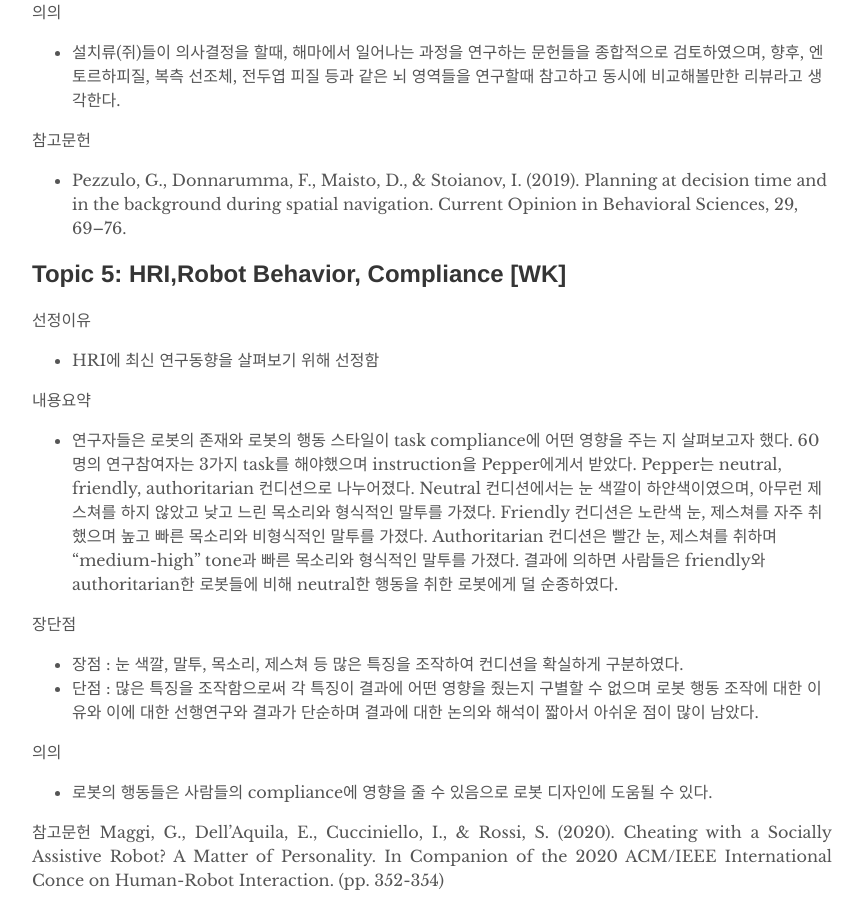
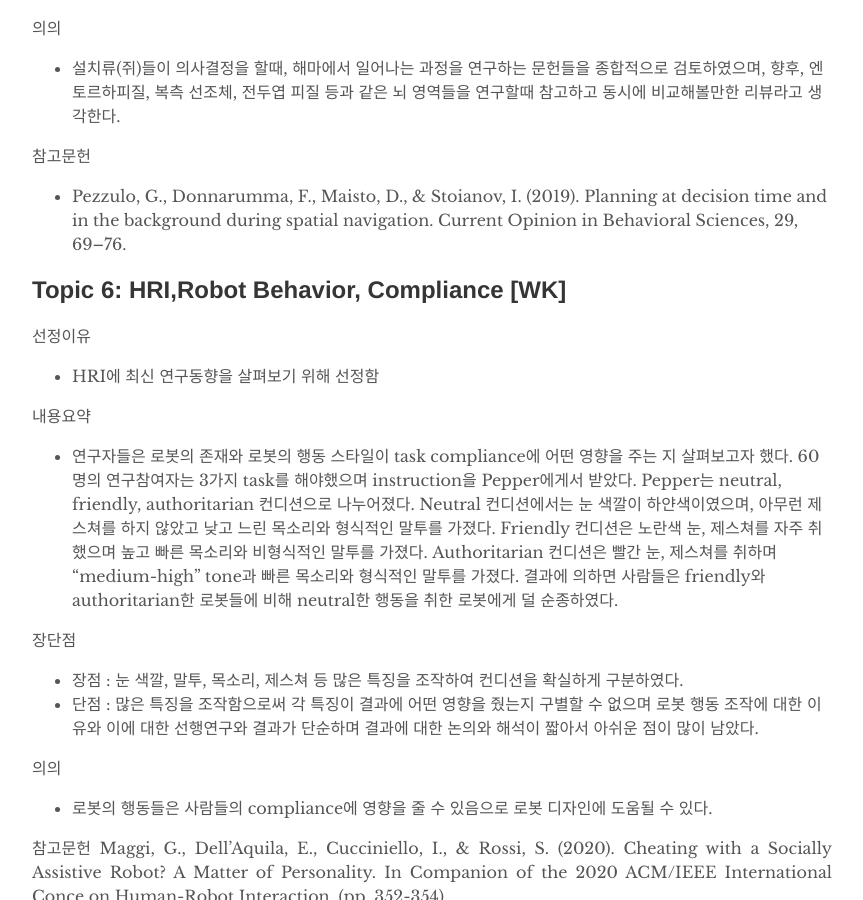
Before and after one commit to humanfactorspsych/blog, a Jekyll site: the page built from _posts/2020-08-03-study.md, in a window 1280 px wide and 900 px high, scrolled down 3850 px. Shown: the whole window, without its empty margins (208-1071 px from the left). Built offline with Jekyll 4.4.1, drawn with Linux system fonts in a browser that asks for light colours; some of the changed text lies outside the part shown.

Commit message:
Update 2020-08-03-study.md

```diff
--- a/_posts/2020-08-03-study.md
+++ b/_posts/2020-08-03-study.md
@@ -61,7 +61,7 @@ Neural network 실행에 도움이 되는 여러 방법이 존재한다. Regular
 
 참고문헌: Hamrick, J. B. (2019). Analogues of mental simulation and imagination in deep learning. Current Opinion in Behavioral Sciences, 29, 8-16.
 
-Topic 5: Decision time, In the background, Theta & SWR Sequences [HY]
+## Topic 5: Decision time, In the background, Theta & SWR Sequences [HY]
 
 선정이유: 인공지능은 인간의 뇌를 모티브하여 만들었는데, 이때, 인간의 뇌가 어떻게 예측하는지에 대한 원리를 이해해보고 싶었음.
 
@@ -94,7 +94,7 @@ SWR 시퀀스는 동물이 깨어 있는 상태지만 항로에 직접 관여하
 - Pezzulo, G., Donnarumma, F., Maisto, D., & Stoianov, I. (2019). Planning at decision time and in the background during spatial navigation. Current Opinion in Behavioral Sciences, 29, 69–76.
 
 
-## Topic 5: HRI,Robot Behavior, Compliance [WK]
+## Topic 6: HRI,Robot Behavior, Compliance [WK]
 
 선정이유
 
```
Also changed, not shown: other parts of _posts/2020-08-03-study.md (+1 -1 lines).
